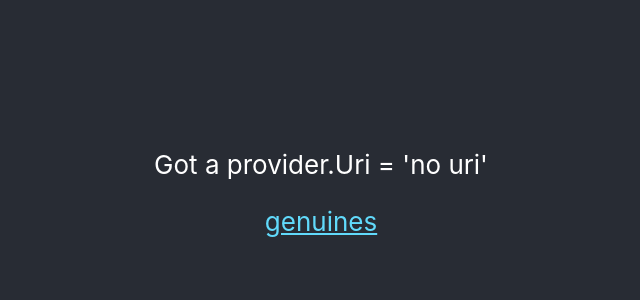
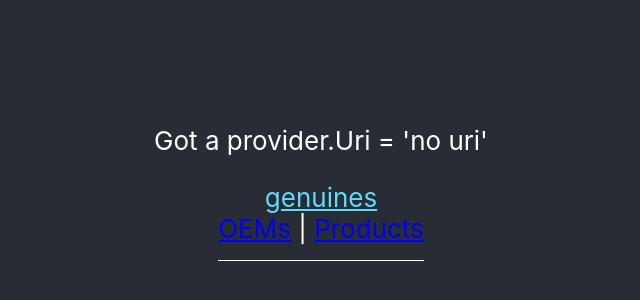
Before and after one commit to genuines-eth/app, a React (Create React App) app: page / in a window 1280 px wide. Shown: the part 220-520 px from the top of the page, without its empty margins (319-959 px from the left). Built offline with nearby package versions, Linux system fonts and the light colour scheme; no server answers.

Commit message:
add react-router-dom

```diff
--- a/package.json
+++ b/package.json
@@ -12,8 +12,10 @@
     "@types/react": "^17.0.0",
     "@types/react-dom": "^17.0.0",
     "ethers": "^5.5.1",
+    "history": "^5.1.0",
     "react": "^17.0.2",
     "react-dom": "^17.0.2",
+    "react-router-dom": "^6.0.2",
     "react-scripts": "4.0.3",
     "typescript": "^4.1.2",
     "web-vitals": "^1.0.1"
--- a/src/App.tsx
+++ b/src/App.tsx
@@ -1,4 +1,6 @@
 import React, { useEffect, useState } from 'react';
+import { Link } from 'react-router-dom';
+
 import logo from './logo.svg';
 import './App.css';
 
@@ -426,6 +428,15 @@ function App() {
         >
           genuines
         </a>
+        <nav
+          style={{
+            borderBottom: "solid 1px",
+            paddingBottom: "1rem"
+          }}
+        >
+          <Link to="/oems">OEMs</Link> | {" "}
+          <Link to="/products">Products</Link>
+        </nav>
       </header>
     </div>
   );
--- a/src/index.tsx
+++ b/src/index.tsx
@@ -1,12 +1,24 @@
 import React from 'react';
 import ReactDOM from 'react-dom';
+import { BrowserRouter, Routes, Route } from 'react-router-dom';
 import './index.css';
 import App from './App';
+import OEMs from "./routes/oems";
 import reportWebVitals from './reportWebVitals';
 
 ReactDOM.render(
   <React.StrictMode>
-    <App />
+    <BrowserRouter>
+      <Routes>
+        <Route path="/" element={<App />} />
+        <Route path="OEMs" element={<OEMs />} />
+        <Route path="*" element={
+          < main style={{ padding: "1rem" }}>
+            <p>There's nothing here for {window.location.pathname}!</p>
+          </main>
+        } />
+      </Routes>
+    </BrowserRouter>
   </React.StrictMode>,
   document.getElementById('root')
 );
--- /dev/null
+++ b/src/routes/oems.tsx
@@ -0,0 +1,9 @@
+export default function OEMs() {
+    return (
+        <main style={{
+            padding: "1rem 0"
+        }}>
+            <h2>OEMs</h2>
+        </main>
+    );
+}
```
Also changed, not shown: 2 other files (tests, documents, lock files or other folders).
